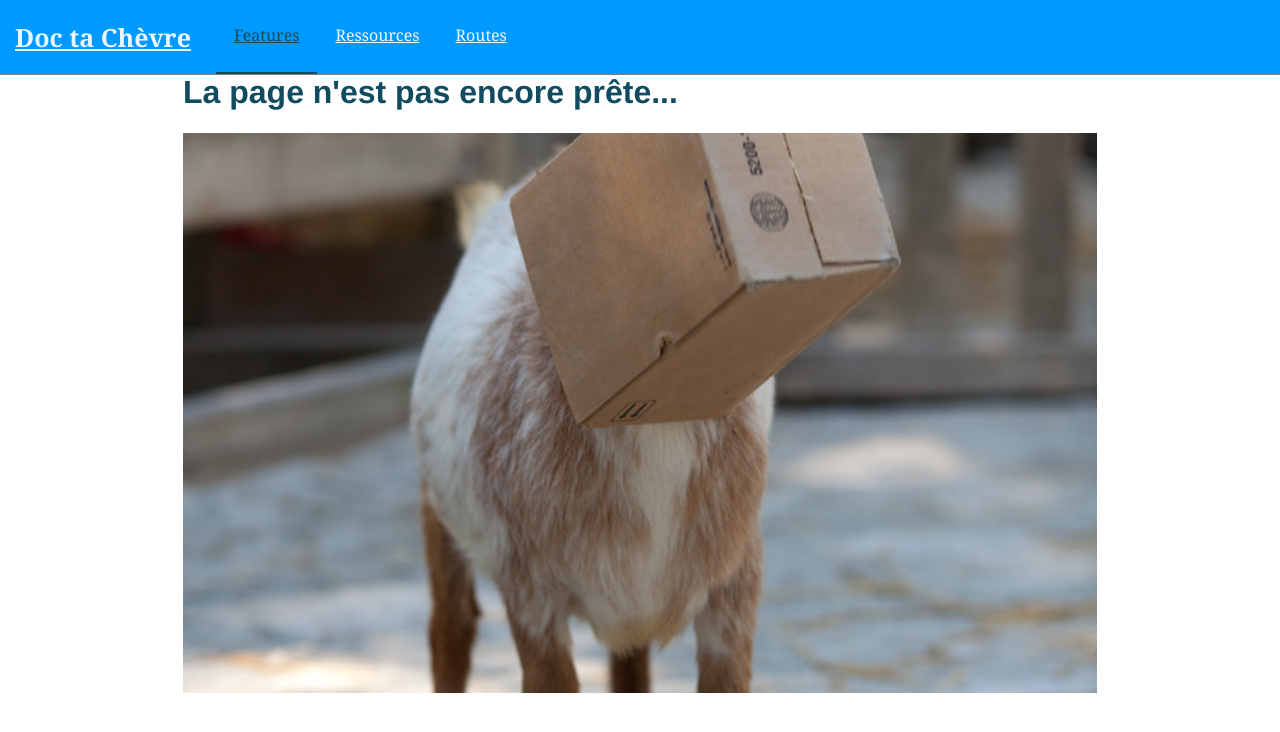
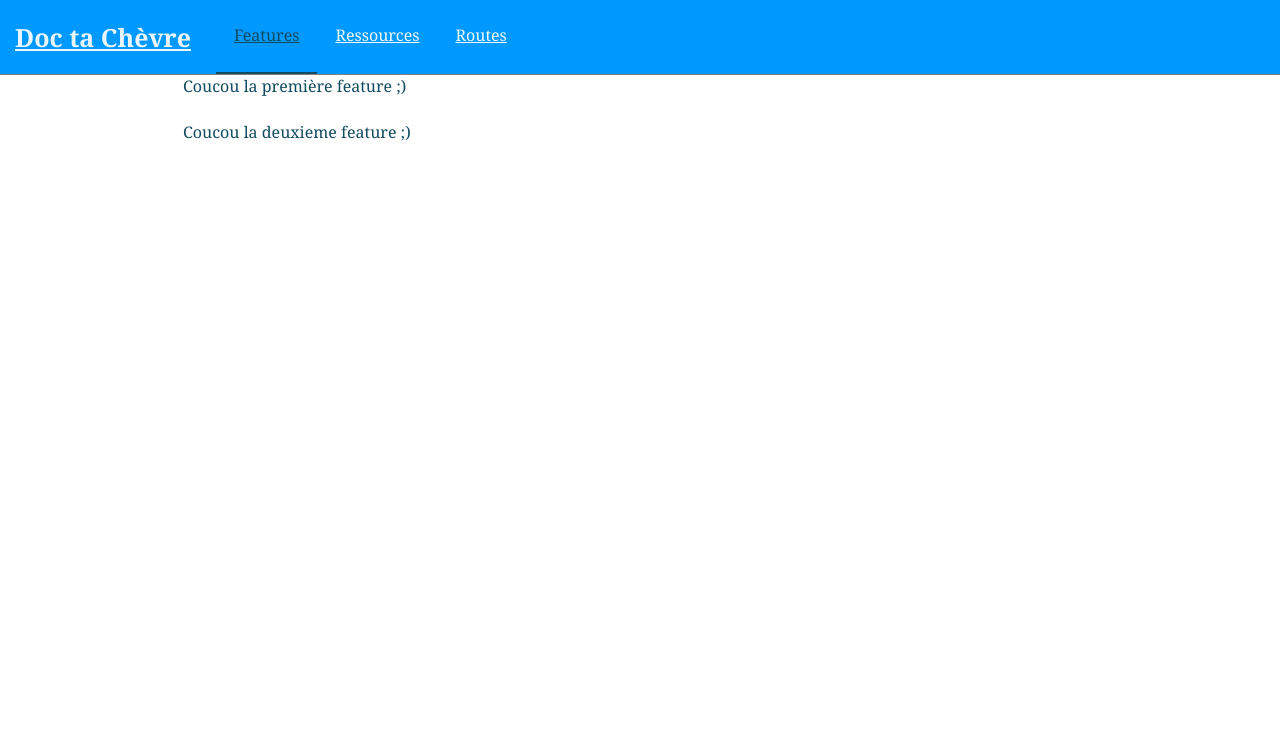
Before and after one commit to MathieuBouvet/doc-ta-chevre, a Gatsby site: page /features in a window 1280 px wide. Built offline with nearby package versions, Linux system fonts and the light colour scheme; Gatsby itself is replaced by a stand-in of ours; some packages are replaced by stand-ins of ours.

Commit message:
Load features

```diff
--- a/src/pages/features.js
+++ b/src/pages/features.js
@@ -1,9 +1,37 @@
 import React from "react"
 import Layout from "../components/Layout"
-import PageNotReady from "../components/PageNotReadyYet"
+import { graphql } from "gatsby"
 
-export default () => (
+export default ({ data }) => (
   <Layout>
-    <PageNotReady />
+    <div className="features">
+      {data.allFile.features.map(feature => (
+        <div
+          key={feature.data.id}
+          dangerouslySetInnerHTML={{ __html: feature.data.html }}
+        ></div>
+      ))}
+    </div>
   </Layout>
 )
+
+export const query = graphql`
+  query {
+    allFile(
+      filter: {
+        sourceInstanceName: { eq: "markdown" }
+        relativeDirectory: { eq: "features" }
+      }
+    ) {
+      features: nodes {
+        data: childMarkdownRemark {
+          id
+          frontmatter {
+            title
+          }
+          html
+        }
+      }
+    }
+  }
+`
```
